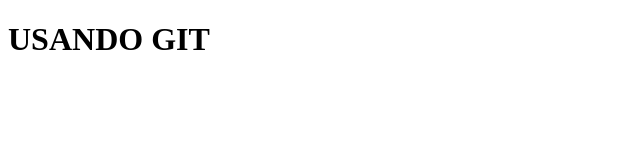
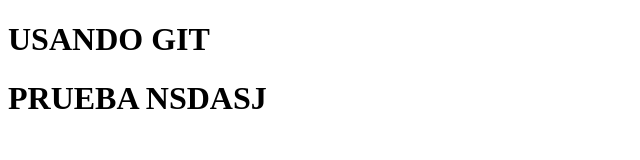
Before and after one commit to LadyAralin/usandoGithub1, a plain HTML site: page index.html in a window 1280 px wide. Shown: the whole page, without its empty margins (0-640 px from the left). Drawn offline with Linux system fonts and the light colour scheme.

Commit message:
Segundo Commit

```diff
--- a/index.html
+++ b/index.html
@@ -8,5 +8,6 @@
 </head>
 <body>
     <h1>USANDO GIT</h1>
+    <h1>PRUEBA NSDASJ</h1>
 </body>
 </html>
```
